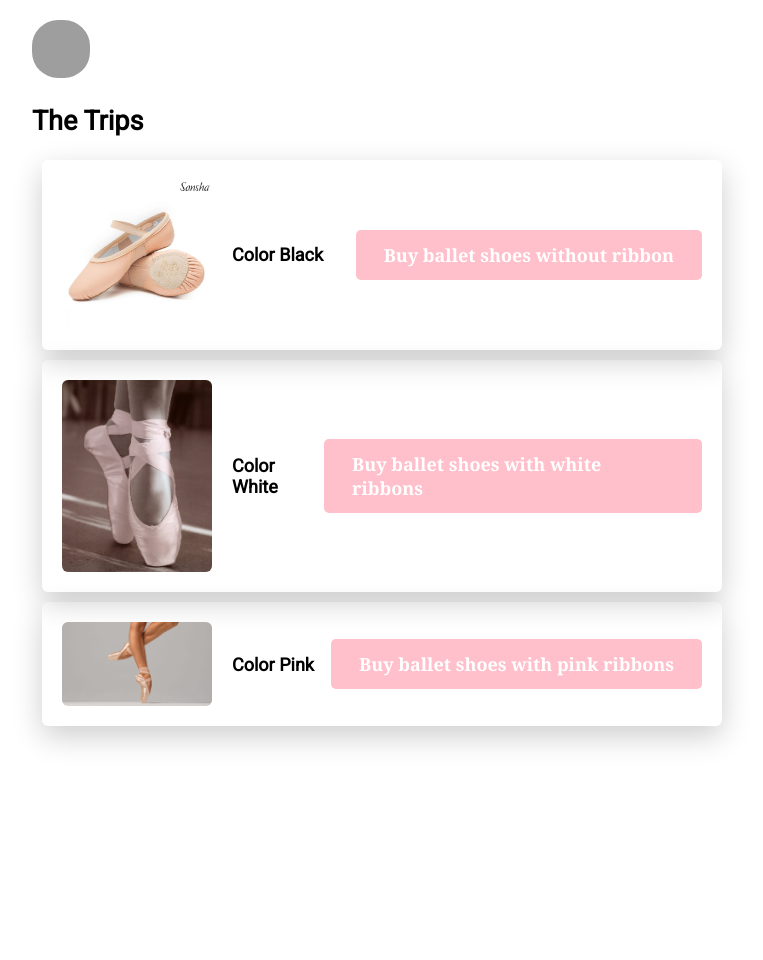
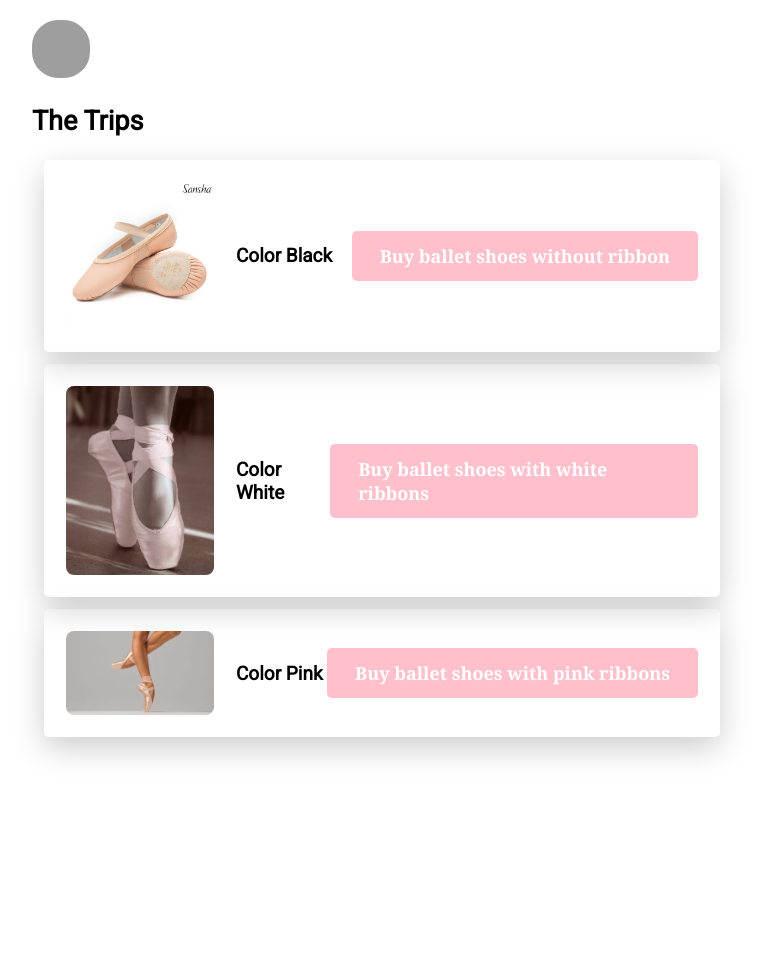
Before and after one commit to melusinelrs/My-stratup, a plain HTML site: page index.html in a window 1280 px wide. Shown: the part 818-1778 px from the top of the page, without its empty margins (258-1021 px from the left). Drawn offline with Linux system fonts and the light colour scheme; grey boxes are pictures that could not be loaded; a script that the page names is missing.

Commit message:
Update card.css

```diff
--- a/css/components/card.css
+++ b/css/components/card.css
@@ -3,24 +3,24 @@
 	flex-wrap: wrap;
 }
 .card {
-	padding: 20px;
+	padding: 22px;
 	display:  flex;
 	align-items: center;
 	justify-content: space-between;
-	box-shadow: 0px 10px 30px rgba(0, 0, 0, 0.2);
-	border-radius: 6px;
-	margin: 10px;
-	flex-basis: 250px;
+	box-shadow: 0px 11px 32px rgba(0, 0, 0, 0.2);
+	border-radius: 5px;
+	margin: 12px;
+	flex-basis: 248px;
 	flex-grow: 1;
 }
 
 .card img {
-	width: 150px;
-	border-radius: 6px;
+	width: 148px;
+	border-radius: 8px;
 }
 
 .card h3 {
 	flex-grow: 1;
-	padding-left: 20px;
-	font-size: 18px;
+	padding-left: 22px;
+	font-size: 19px;
 }
```
